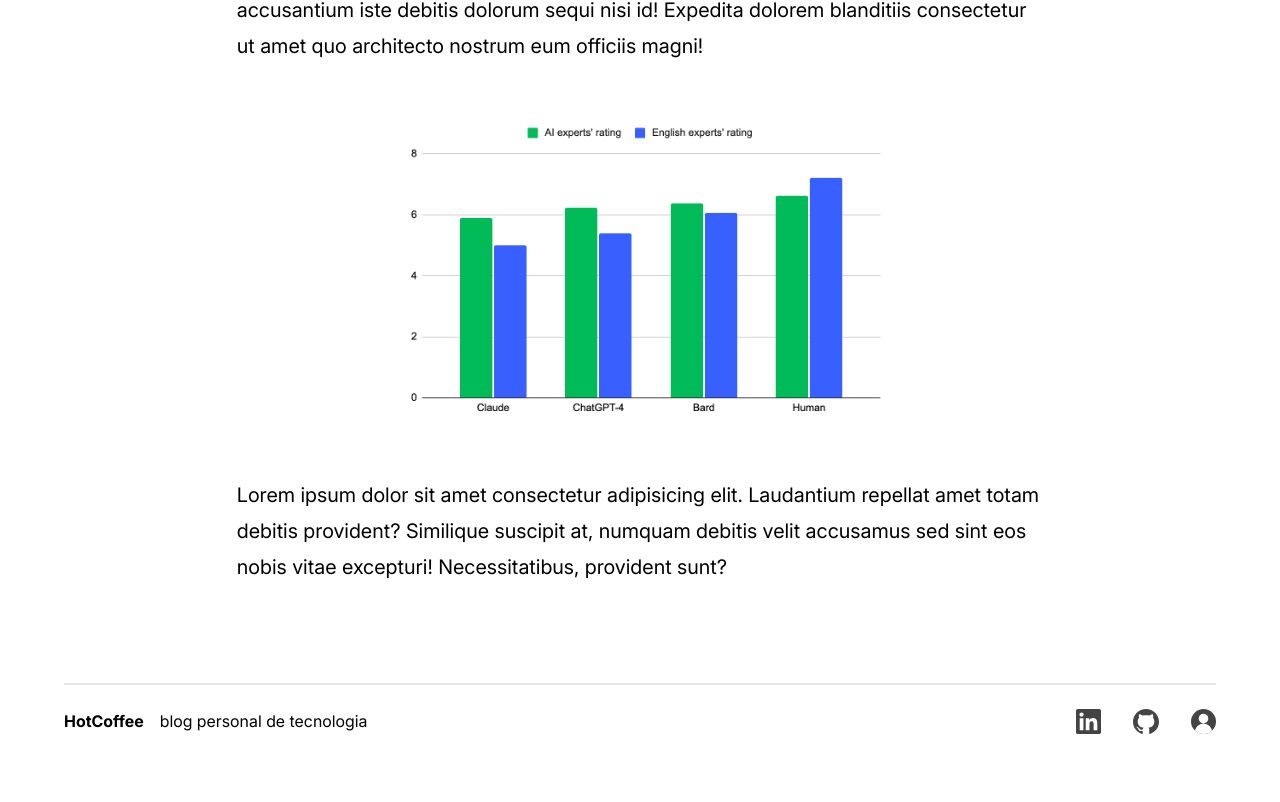
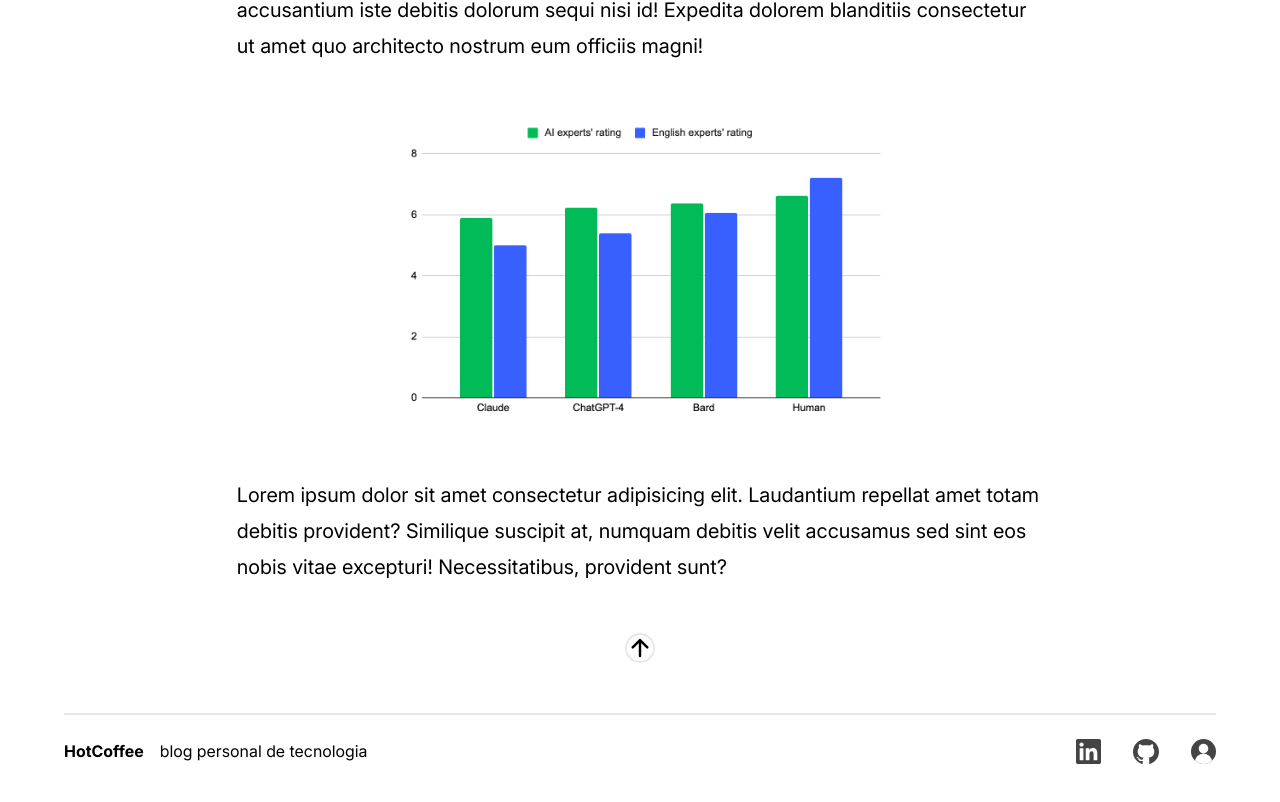
Before and after one commit to Miguel5040/Blog-personal, a React (Vite) app: page /articles in a window 1280 px wide. Shown: the part 3184-3986 px from the top of the page. Before the commit the page ends 3962 px from the top, so only its background shows below. Built offline with nearby package versions, Linux system fonts and the light colour scheme.

Commit message:
boton subir a inicio agregado

```diff
--- a/src/pages/Articles.jsx
+++ b/src/pages/Articles.jsx
@@ -2,6 +2,7 @@
 import MainPicture from "../components/MainPicture"
 import Title from "../components/Title"
 import Content from '../sub-components/Content'
+import ButtonTop from '../sub-components/ButtonTop'
 
 const Articles = () => {
     return (
@@ -11,6 +12,7 @@
                 <Title />
                 <Content />
             </div>
+            <ButtonTop />
         </div>
     )
 }
--- /dev/null
+++ b/src/sub-components/ButtonTop.jsx
@@ -0,0 +1,11 @@
+import React from "react";
+
+const ButtonTop = () => {
+    return (
+        <a className="w-[30px] h-[30px] rounded-full border-2" href="#">
+            <svg xmlns="http://www.w3.org/2000/svg" className="ionicon" viewBox="0 0 512 512"><path fill="none" stroke="currentColor" strokeLinecap="round" strokeLinejoin="round" strokeWidth="48" d="M112 244l144-144 144 144M256 120v292" /></svg>
+        </a>
+    )
+}
+
+export default ButtonTop
```
Also changed, not shown: public/icons/arrow-up-outline.svg (added).
